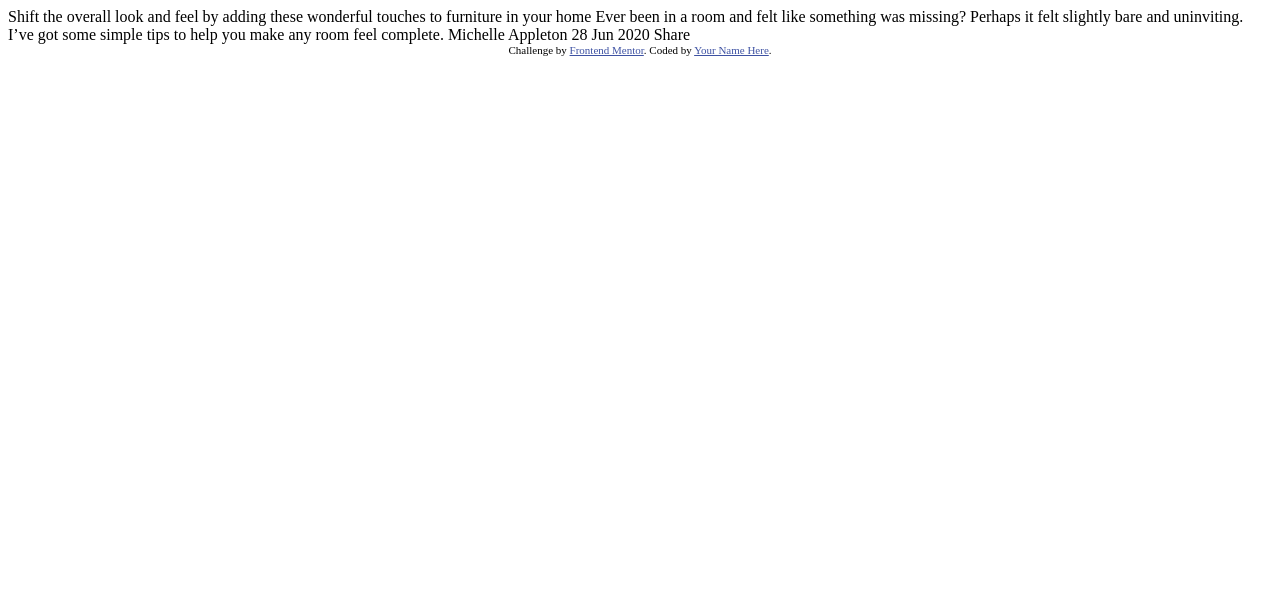
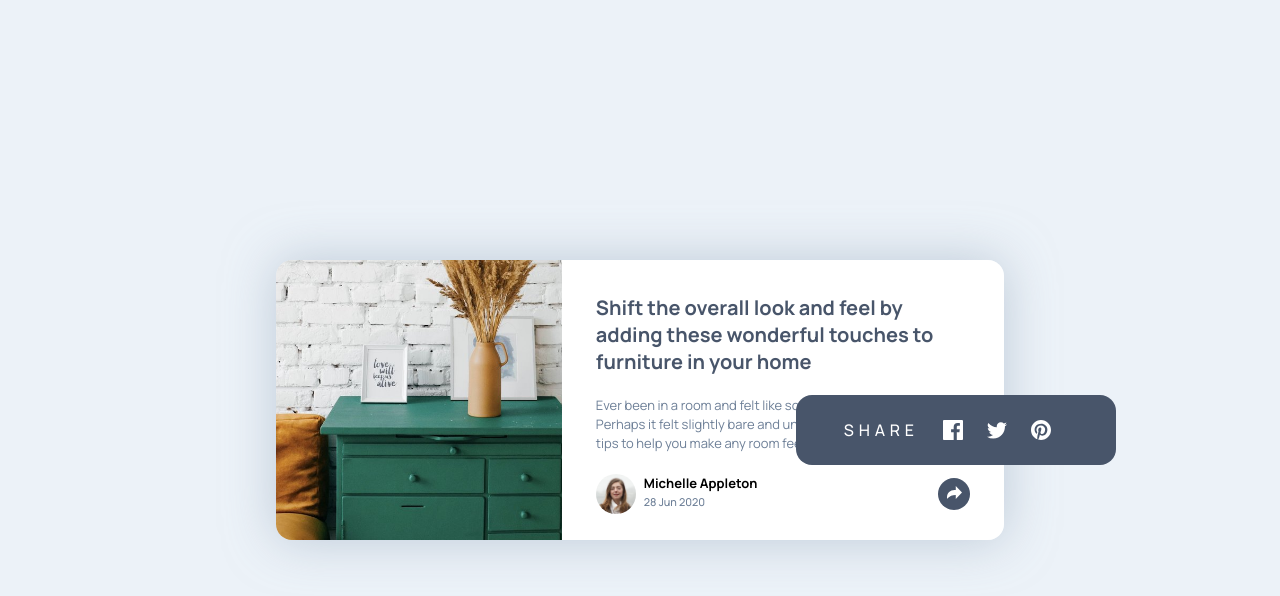
Before and after one commit to IzykGit/article-preview-component, a plain HTML site: page index.html in a window 1280 px wide. Drawn offline with Linux system fonts and the light colour scheme.

Commit message:
completed

```diff
--- a/index.html
+++ b/index.html
@@ -5,32 +5,68 @@
   <meta name="viewport" content="width=device-width, initial-scale=1.0"> <!-- displays site properly based on user's device -->
 
   <link rel="icon" type="image/png" sizes="32x32" href="./images/favicon-32x32.png">
+  <link rel="stylesheet" href="style.css">
+  <title>Article preview component</title>
 
-  <title>Frontend Mentor | Article preview component</title>
-
-  <!-- Feel free to remove these styles or customise in your own stylesheet 👍 -->
-  <style>
-    .attribution { font-size: 11px; text-align: center; }
-    .attribution a { color: hsl(228, 45%, 44%); }
-  </style>
 </head>
 <body>
+  <main>
 
-  Shift the overall look and feel by adding these wonderful
-  touches to furniture in your home
+    <div class="dec-image">
+      <!-- no alt since image is decorative -->
+      <img src="./images/drawers.jpg" alt=""/>
+    </div>
 
-  Ever been in a room and felt like something was missing? Perhaps
-  it felt slightly bare and uninviting. I’ve got some simple tips
-  to help you make any room feel complete.
+    <section class="info-section">
+      <summary> Shift the overall look and feel by adding these wonderful
+      touches to furniture in your home</summary>
 
-  Michelle Appleton
-  28 Jun 2020
+      <p>Ever been in a room and felt like something was missing? Perhaps
+      it felt slightly bare and uninviting. I’ve got some simple tips
+      to help you make any room feel complete.</p>
 
-  Share
 
-  <div class="attribution">
-    Challenge by <a href="https://www.frontendmentor.io?ref=challenge" target="_blank">Frontend Mentor</a>.
-    Coded by <a href="#">Your Name Here</a>.
-  </div>
+      <div class="social-share">
+
+        <div class="user">
+          <img src="./images/avatar-michelle.jpg" class="avatar"/>
+          <div class="user-info">
+            <p>Michelle Appleton</p>
+            <p>
+              <small><time datetime="2020-06-28">28 Jun 2020</time></small>
+            </p>
+          </div>
+
+        </div>
+
+        <div class="popup" id="popup">
+          <p>SHARE</p>
+
+          <svg xmlns="http://www.w3.org/2000/svg" width="20" height="20">
+            <path fill="#FFF" d="M18.896 0H1.104C.494 0 0 .494 0 1.104v17.793C0 19.506.494 20 1.104 20h9.58v-7.745H8.076V9.237h2.606V7.01c0-2.583 1.578-3.99 3.883-3.99 1.104 0 2.052.082 2.329.119v2.7h-1.598c-1.254 0-1.496.597-1.496 1.47v1.928h2.989l-.39 3.018h-2.6V20h5.098c.608 0 1.102-.494 1.102-1.104V1.104C20 .494 19.506 0 18.896 0z"/>
+          </svg>
+
+          <svg xmlns="http://www.w3.org/2000/svg" width="20" height="17">
+            <path fill="#FFF" d="M20 2.172a8.192 8.192 0 01-2.357.646 4.11 4.11 0 001.804-2.27 8.22 8.22 0 01-2.605.996A4.096 4.096 0 0013.847.248c-2.65 0-4.596 2.472-3.998 5.037A11.648 11.648 0 011.392 1a4.109 4.109 0 001.27 5.478 4.086 4.086 0 01-1.858-.513c-.045 1.9 1.318 3.679 3.291 4.075a4.113 4.113 0 01-1.853.07 4.106 4.106 0 003.833 2.849A8.25 8.25 0 010 14.658a11.616 11.616 0 006.29 1.843c7.618 0 11.922-6.434 11.663-12.205A8.354 8.354 0 0020 2.172z"/>
+          </svg>
+
+          <svg xmlns="http://www.w3.org/2000/svg" width="20" height="20">
+            <path fill="#FFF" d="M10 0C4.478 0 0 4.477 0 10c0 4.237 2.636 7.855 6.356 9.312-.088-.791-.167-2.005.035-2.868.182-.78 1.172-4.97 1.172-4.97s-.299-.6-.299-1.486c0-1.39.806-2.428 1.81-2.428.852 0 1.264.64 1.264 1.408 0 .858-.545 2.14-.828 3.33-.236.995.5 1.807 1.48 1.807 1.778 0 3.144-1.874 3.144-4.58 0-2.393-1.72-4.068-4.177-4.068-2.845 0-4.515 2.135-4.515 4.34 0 .859.331 1.781.745 2.281a.3.3 0 01.069.288l-.278 1.133c-.044.183-.145.223-.335.134-1.249-.581-2.03-2.407-2.03-3.874 0-3.154 2.292-6.052 6.608-6.052 3.469 0 6.165 2.473 6.165 5.776 0 3.447-2.173 6.22-5.19 6.22-1.013 0-1.965-.525-2.291-1.148l-.623 2.378c-.226.869-.835 1.958-1.244 2.621.937.29 1.931.446 2.962.446 5.522 0 10-4.477 10-10S15.522 0 10 0z"/>
+          </svg>
+        </div>
+
+        <button type="button" class="share-btn" id="share">
+          <svg xmlns="http://www.w3.org/2000/svg" width="15" height="13">
+            <path fill="" d="M15 6.495L8.766.014V3.88H7.441C3.33 3.88 0 7.039 0 10.936v2.049l.589-.612C2.59 10.294 5.422 9.11 8.39 9.11h.375v3.867L15 6.495z"/>
+          </svg>
+        </button>
+      </div>
+
+
+
+    </section>
+  </main>
+
+  <script src="script.js"></script>
 </body>
 </html>
--- /dev/null
+++ b/script.js
@@ -0,0 +1,8 @@
+
+
+const shareBtn = document.getElementById("share")
+const popup = document.getElementById("popup")
+
+shareBtn.addEventListener("click", () => {
+    popup.classList.toggle("no-popup")
+})
--- /dev/null
+++ b/style.css
@@ -0,0 +1,220 @@
+
+@import url('https://fonts.googleapis.com/css2?family=Manrope:wght@200..800&display=swap');
+
+body {
+    font-family: "Manrope", sans-serif;
+
+    height: 100vh;
+
+    margin: 0;
+    padding: 0;
+
+    display: flex;
+    align-items: center;
+    justify-content: center;
+
+    background-color: hsl(210, 46%, 95%);
+}
+
+main {
+
+    width: 45.5rem;
+    height: 17.5rem;
+
+    border-radius: 1rem;
+
+    overflow: hidden;
+
+    display: flex;
+
+    box-shadow: 0px 0px 50px 0px hsl(212, 23%, 69%, 0.6);
+}
+
+.dec-image {
+    height: inherit;
+    width: 47rem;
+    overflow: hidden;
+}
+
+.dec-image > img {
+    height: 100%;
+    width: auto;
+}
+
+
+
+.info-section {
+    padding: 2.1rem;
+    box-sizing: border-box;
+
+    display: flex;
+    flex-direction: column;
+    gap: 0.5rem;
+
+    background-color: white;
+}
+
+summary {
+    color: hsl(217, 19%, 35%);
+    font-weight: 700;
+
+    font-size: 1.25rem;
+}
+
+
+.info-section > p {
+    font-size: 13px;
+
+    color: hsl(214, 17%, 51%);
+    line-height: 1.2rem;
+}
+
+
+.user {
+    display: flex;
+    gap: 0.5rem;
+}
+
+
+.avatar {
+    width: 2.5rem;
+    height: 2.5rem;
+
+    border-radius: 2rem;
+}
+
+
+.user-info {
+    display: flex;
+    flex-direction: column;
+}
+
+.user-info > * {
+    margin: 0;
+    font-size: 13px;
+}
+
+.user-info > p:nth-child(1) {
+    font-weight: 700;
+}
+
+.user-info > p:nth-child(2) {
+    font-weight: 500;
+    color: hsl(214, 17%, 51%);
+}
+
+
+
+
+.social-share {
+    display: flex;
+    flex-direction: row;
+    justify-content: space-between;
+    align-items: center;
+
+    width: 100%;
+}
+
+.share-btn {
+    background-color: hsl(217, 19%, 35%);
+
+    border: none;
+    border-radius: 1rem;
+    width: 2rem;
+    height: 2rem;
+
+    cursor: pointer;
+    transition: 0.2s;
+
+    position: relative;
+    z-index: 3;
+}
+
+
+.share-btn:hover {
+    background-color: hsl(214, 17%, 51%);
+}
+
+.share-btn > svg {
+    fill: white;
+}
+
+
+
+.popup {
+    position: absolute;
+    background-color: hsl(217, 19%, 35%);
+
+    width: 20rem;
+    padding: 1.5rem 3rem;
+
+    border-radius: 1rem;
+    box-sizing: border-box;
+
+    transform: translateX(12.5rem) translateY(-4rem);
+
+    display: flex;
+    align-items: center;
+    gap: 1.5rem;
+
+}
+
+.popup > p {
+    letter-spacing: 0.3rem;
+    color: white;
+    margin: 0;
+    font-weight: 500;
+}
+
+
+.no-popup {
+    display: none;
+}
+
+
+@media screen and (max-width: 1000px) {
+    .popup {
+        transform: translateX(8rem) translateY(-4rem);
+    }
+}
+
+@media screen and (max-width: 850px) {
+    body {
+        padding: 0rem 1rem;
+    }
+
+    main {
+        flex-direction: column;
+        height: auto;
+    }
+
+    .dec-image {
+        width: 100%;
+    }
+
+    .dec-image > img {
+        width: 100%;
+        height: auto
+    }
+
+
+    .popup {
+        position: absolute;
+        bottom: 0;
+        left: 0;
+
+        background-color: hsl(217, 19%, 35%);
+
+        width: 100%;
+        padding: 1.5rem 3rem;
+
+        transform: translate(0);
+
+        border-radius: 1rem 1rem 0 0;
+        box-sizing: border-box;
+
+        justify-content: center;
+
+        z-index: 1;
+    }
+}
```
